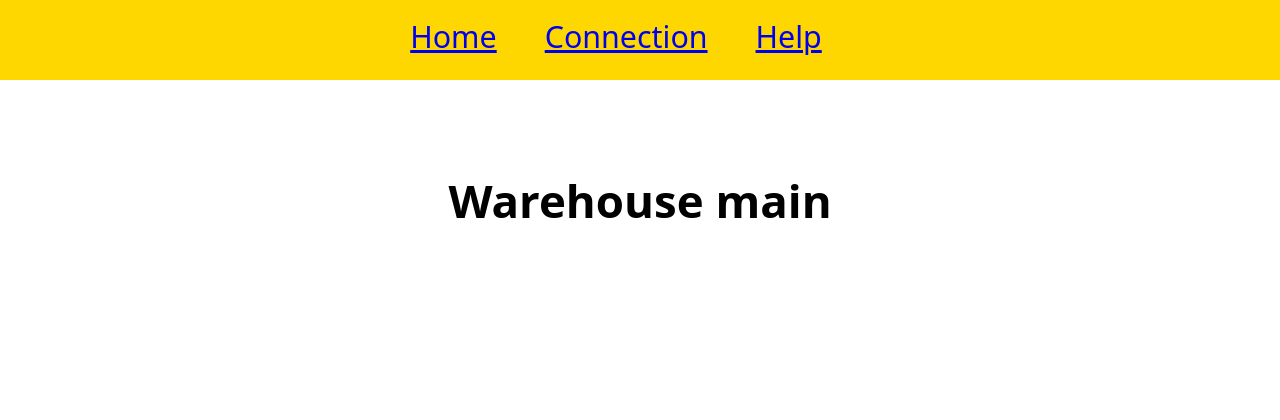
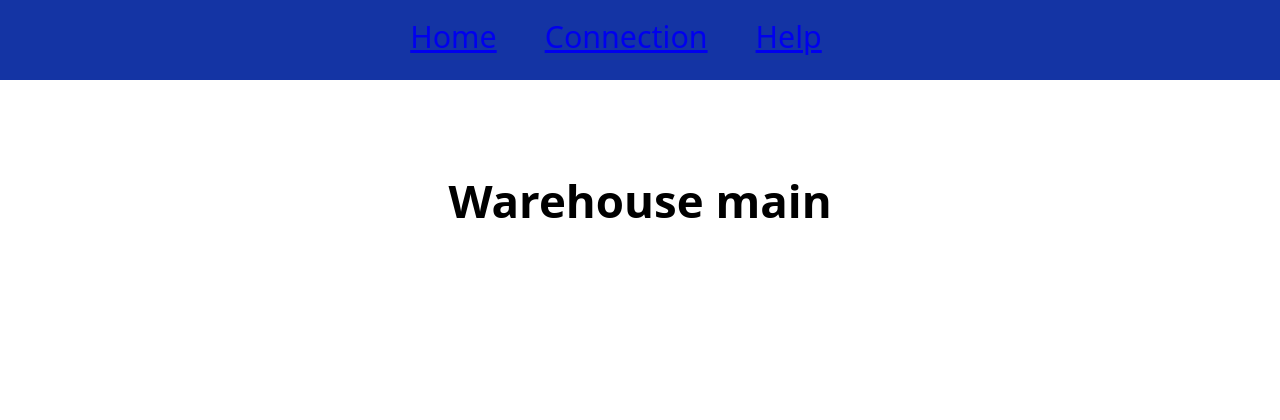
Before and after one commit to teojak/progetto-gestioneMagazzino, a PHP site: page / in a window 1280 px wide. Shown: the top 420 px of the page. Run offline with PHP 8.4, Linux system fonts and the light colour scheme.

Commit message:
v0.2.1 - minor fix

```diff
--- a/index.php
+++ b/index.php
@@ -15,7 +15,7 @@
     <style>
 
       :root {
-        --main-color: gold;
+        --main-color: #1434A4;
         --text1: hsl(200, 65%, 15%);
       }
 
@@ -110,7 +110,7 @@
     <script>
 
       window.addEventListener('DOMContentLoaded', (e) => {
-        const appVersion = '0.2.0'
+        const appVersion = '0.2.1'
         console.log('WebApplication: ', appVersion)
 
       })
```
Also changed, not shown: CHANGELOG.md, README.md, 2 other files.
